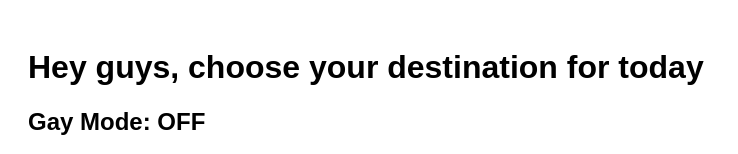
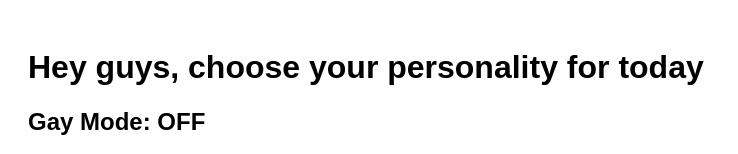
Before and after one commit to datoxarshiladze76-cell/My-Website, a plain HTML site: page index.html in a window 1280 px wide. Shown: the top 154 px of the page, without its empty margins (0-738 px from the left). Drawn offline with Linux system fonts and the light colour scheme.

Commit message:
Fix HTML structure and update heading text
Body changed from "Hey guys, choose your destination for today" => "Hey guys, choose your personality for today"

```diff
--- a/index.html
+++ b/index.html
@@ -81,7 +81,7 @@
     </style>
 </head>
 <body>
-<h1>Hey guys, choose your destination for today</h1>
+<h1>Hey guys, choose your personality for today</h1>
 
 <h2 id="modeLabel">Gay Mode: OFF</h2>
 
@@ -110,4 +110,5 @@
       });
   };
   </script>
+
 </body>
```
